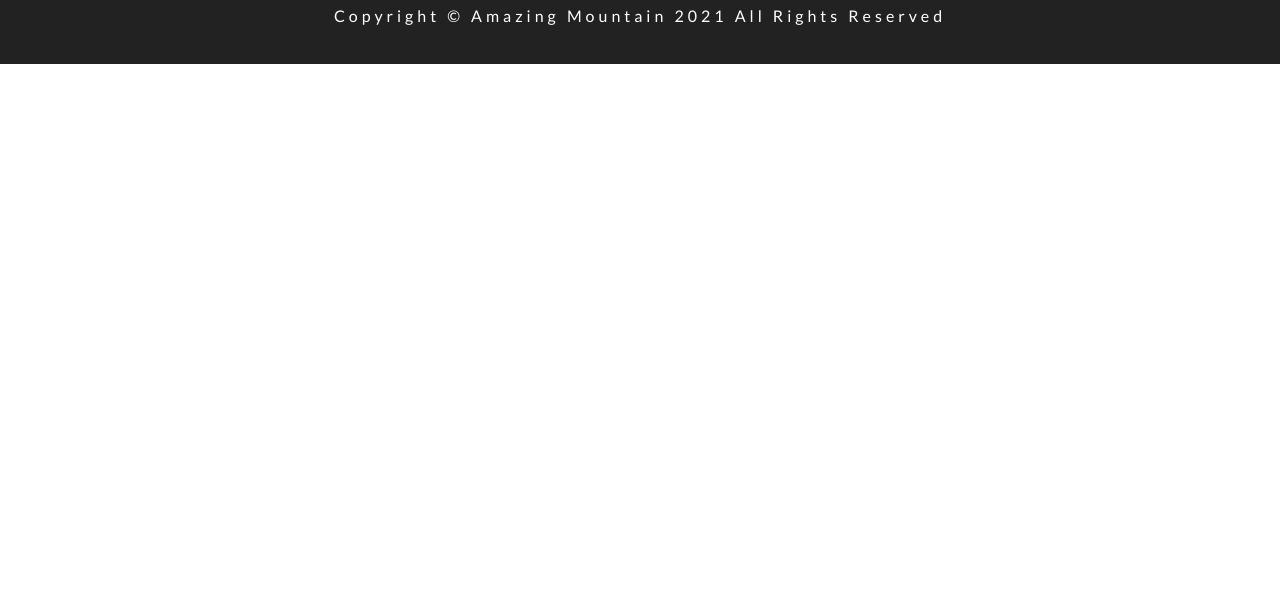
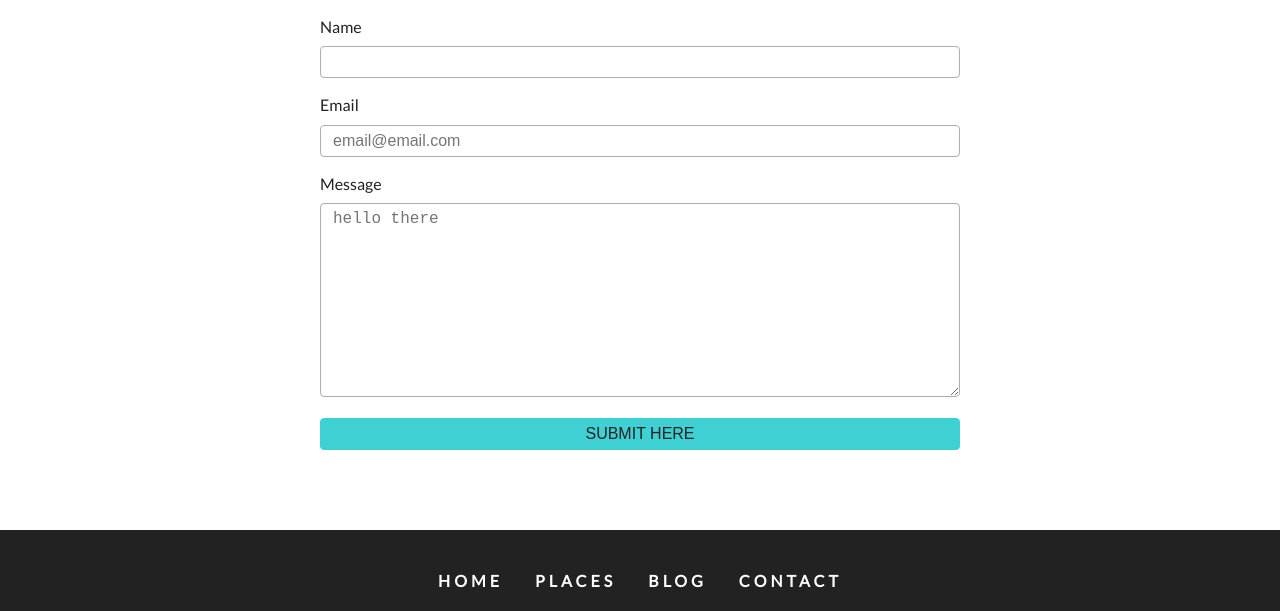
Before and after one commit to mutuotakelvin/tourismSite, a Gatsby site: page /contact in a window 1280 px wide. Shown: the part 849-1460 px from the top of the page. Before the commit the page ends 913 px from the top, so only its background shows below. Built offline with nearby package versions, Linux system fonts and the light colour scheme; Gatsby itself is replaced by a stand-in of ours.

Commit message:
add contact functionality

```diff
--- a/gatsby-config.js
+++ b/gatsby-config.js
@@ -17,5 +17,6 @@
     `gatsby-plugin-styled-components`,
     `gatsby-transformer-sharp`,
     `gatsby-plugin-sharp`,
+    `gatsby-plugin-transition-link`,
   ],
 }
--- a/package.json
+++ b/package.json
@@ -20,8 +20,10 @@
     "gatsby-image": "^2.9.0",
     "gatsby-plugin-sharp": "^2.12.0",
     "gatsby-plugin-styled-components": "^3.8.0",
+    "gatsby-plugin-transition-link": "^1.20.5",
     "gatsby-source-filesystem": "^2.9.0",
     "gatsby-transformer-sharp": "^2.10.0",
+    "gsap": "^3.5.1",
     "react": "^16.12.0",
     "react-dom": "^16.12.0",
     "react-icons": "^4.1.0",
--- /dev/null
+++ b/src/components/contact/Contact.js
@@ -0,0 +1,57 @@
+import React from "react"
+import Title from "../Title"
+import styles from "../../css/contact.module.css"
+
+const Contact = () => {
+  return (
+    <section className={styles.contact}>
+      <Title title="contact" subtitle="us" />
+      <div className={styles.center}>
+        <form
+          action="https://formspree.io/f/mdopyzay"
+          method="Post"
+          className={styles.form}
+        >
+          <div>
+            <label htmlFor="name">name</label>
+            <input
+              type="text"
+              name="name"
+              id="name"
+              className={styles.formControl}
+              placeholdder="kelvin mutuota"
+            />
+          </div>
+          <div>
+            <label htmlFor="email">email</label>
+            <input
+              type="email"
+              name="email"
+              id="email"
+              className={styles.formControl}
+              placeholder="email@email.com"
+            />
+          </div>
+          <div>
+            <label htmlFor="message">message</label>
+            <textarea
+              name="message"
+              id="message"
+              rows="10"
+              className={styles.formControl}
+              placeholder="hello there"
+            />
+          </div>
+          <div>
+            <input
+              type="submit"
+              value="submit here"
+              className={styles.submit}
+            />
+          </div>
+        </form>
+      </div>
+    </section>
+  )
+}
+export default Contact
--- a/src/components/footer.js
+++ b/src/components/footer.js
@@ -1,8 +1,9 @@
 import React from "react"
 import styles from "../css/footer.module.css"
 import links from "../constants/links"
+import AniLink from "gatsby-plugin-transition-link/AniLink"
 import socialIcons from "../constants/social-icons"
-import { Link } from "gatsby"
+// import { Link } from "gatsby"
 
 const Footer = () => {
   return (
@@ -10,9 +11,9 @@
       <div className={styles.links}>
         {links.map((item, index) => {
           return (
-            <Link key={index} to={item.path}>
+            <AniLink paintDrip hex="#AEECEE" key={index} to={item.path}>
               {item.text}
-            </Link>
+            </AniLink>
           )
         })}
       </div>
--- a/src/components/navbar.js
+++ b/src/components/navbar.js
@@ -1,5 +1,6 @@
 import React, { useState } from "react"
-import { Link } from "gatsby"
+// import { Link } from "gatsby"
+import AniLink from "gatsby-plugin-transition-link/AniLink"
 import styles from "../css/navbar.module.css"
 import { FaAlignRight } from "react-icons/fa"
 import links from "../constants/links"
@@ -30,9 +31,9 @@
           {links.map((item, index) => {
             return (
               <li key={index}>
-                <Link paintDrip hex="#AEECEE" to={item.path}>
+                <AniLink paintDrip hex="#AEECEE" to={item.path}>
                   {item.text}
-                </Link>
+                </AniLink>
               </li>
             )
           })}
--- /dev/null
+++ b/src/css/contact.module.css
@@ -0,0 +1,44 @@
+.contact {
+    padding: 4rem 0;
+}
+
+.center {
+    width: 80vw;
+    margin: 0 auto;
+}
+
+@media screen and (min-width: 992px) {
+    .center {
+        width: 50vw;
+        margin: 0 auto;
+    }
+}
+
+.contact label {
+    text-transform: capitalize;
+    display: block;
+    margin-bottom: 0.5rem;
+}
+.formControl,
+.submit {
+    width: 100%;
+    font-size: 1rem;
+    margin-bottom: 1rem;
+    padding: 0.375rem 0.75rem;
+    border: 1px solid var(--darkGrey);
+    border-radius: 0.25rem;
+}
+.submit {
+    background-color: var(--primaryColor);
+    border-color: var(--primaryColor);
+    text-transform: uppercase;
+    color: var(--mainBlack);
+    transition: var(--mainTransition);
+    cursor: pointer;
+}
+
+.submit:hover {
+    background: var(--darkGrey);
+    color: var(--mainWhite);
+    border-color: var(--darkGrey);
+}
--- a/src/pages/contact.js
+++ b/src/pages/contact.js
@@ -2,6 +2,7 @@
 import Layout from "../components/Layout"
 import StyledHero from "../components/StyledHero"
 import { graphql } from "gatsby"
+import Contact from "../components/contact/Contact"
 
 export const query = graphql`
   query {
@@ -17,9 +18,8 @@
 export default function contact({ data }) {
   return (
     <Layout>
-      <StyledHero img={data.connectBcg.childImageSharp.fluid}>
-        Contact Page
-      </StyledHero>
+      <StyledHero img={data.connectBcg.childImageSharp.fluid}></StyledHero>
+      <Contact />
     </Layout>
   )
 }
```
Also changed, not shown: src/pages/404.js (+4 -3 lines), src/pages/index.js (+4 -3 lines), 1 other file.
